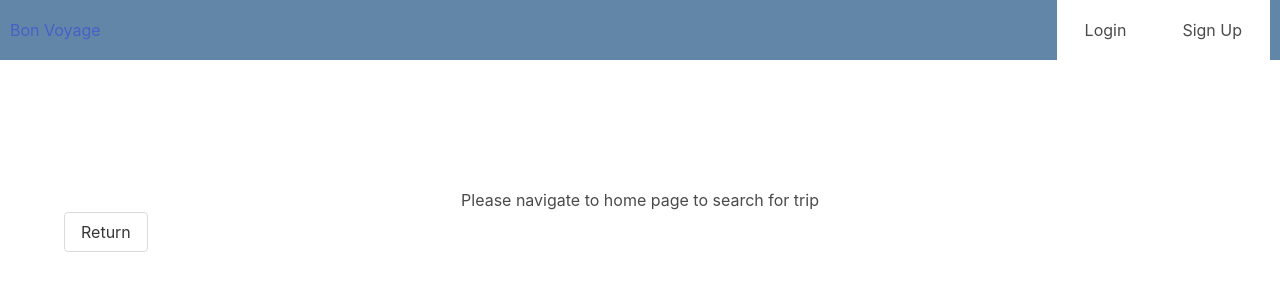
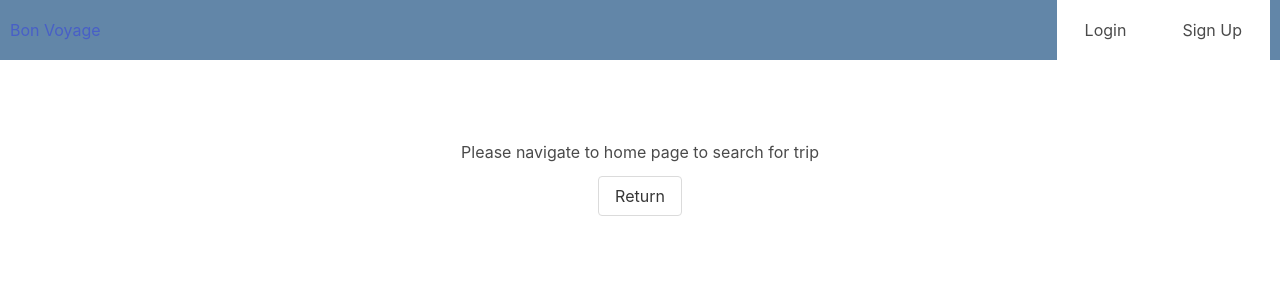
Before and after one commit to Capstone-Bi-Coastal-Visualizers/data-visualization, a React app: page /search-result in a window 1280 px wide. Shown: the top 300 px of the page. Built offline with nearby package versions, Linux system fonts and the light colour scheme.

Commit message:
Chore: clean up CSS for SearchResults

```diff
--- a/client/components/SearchResult.js
+++ b/client/components/SearchResult.js
@@ -35,16 +35,14 @@ const SearchResult = () => {
       !tripTwoReturningFlight[1]
     ) {
       return (
-        <div className="navigate-home-container">
+        <div className="container navigate-home-container" >
         <h2>
-            There was an error in loading your search. Please search a different
-            trip or try again later
+          There was an error in loading your search. Please search a
+          different trip or try again later
         </h2>
-          <div className="control">
-            <Link to="/" className="button is-danger">
+          <Link to="/" className="button mt-3">
             Return
           </Link>
-          </div>
     </div>
       );
     }
@@ -119,8 +117,7 @@ const SearchResult = () => {
     };
 
     return (
-      <div className="container">
-        <div className="result-container">
+      <div className="container pt-6">
         <div className="trip-result-container">
           <div className="trip-1-result">
             <h2 className="title">Result 1</h2>
@@ -152,35 +149,21 @@ const SearchResult = () => {
                 : `Over budget by $${Math.abs(differenceTwo).toFixed(2)}`}
             </h3>
           </div>
-          </div>
+
         <div className="trip-analysis">
           <p className="title">Trip Analysis</p>
           <h2>
             Cheaper to travel to:{" "}
             {differenceOne > differenceTwo ? destinationOne : destinationTwo}
           </h2>
-            {/* <Link to="/confirmation-page" onClick={() => dispatch(setTrip(1))}>
-              {" "}
-              Select Trip One{" "}
-            </Link>
-            <Link to="/confirmation-page" onClick={() => dispatch(setTrip(2))}>
-              {" "}
-              Select Trip Two{" "}
-            </Link> */}
         </div>
         <div className="trips-bar-chart">
           <div className="trips-bar-chart-selector">
-              <Link
-                to="/confirmation-page"
-                onClick={() => dispatch(setTrip(1))}
-              >
-                <button className="button"> Select Trip One </button>
+            <Link to="/confirmation-page" className="button" onClick={() => dispatch(setTrip(1))}>
+              Select Trip One
             </Link>
-              <Link
-                to="/confirmation-page"
-                onClick={() => dispatch(setTrip(2))}
-              >
-                <button className="button"> Select Trip Two </button>
+            <Link to="/confirmation-page" className="button" onClick={() => dispatch(setTrip(2))}>
+              Select Trip Two
             </Link>
           </div>
           <Bar data={data} options={options} />
@@ -198,13 +181,13 @@ const SearchResult = () => {
       tripTwoHotelData["error"]
     ) {
       return (
-        <div className="navigate-home-container">
+        <div className="container navigate-home-container" >
             <h2>
-            There was an error in loading your search. Please search a different
-            trip or try again later
+              There was an error in loading your search. Please search a
+              different trip or try again later
             </h2>
-          <Link to="/">
-            <button className="button">Return</button>
+              <Link to="/" className="button mt-3">
+                Return
               </Link>
         </div>
       );
@@ -214,21 +197,17 @@ const SearchResult = () => {
     tripOneStayDuration === undefined
   ) {
     return (
-      <div className="container">
-        <div className="navigate-home-error">
+      <div className="container navigate-home-container" >
           <h2>Please navigate to home page to search for trip</h2>
-        </div>
-          <Link to="/">
-            <button className="button">Return</button>
+          <Link to="/" className="button mt-3">
+            Return
           </Link>
       </div>
     );
   } else {
     return (
-      <div className="container">
-        <div className="navigate-home-error">
+      <div className="container navigate-home-container" >
           <h2>Please wait loading data...</h2>
-        </div>
       </div>
     );
   }
--- a/public/style.css
+++ b/public/style.css
@@ -96,12 +96,7 @@ input[type="date"]::-webkit-calendar-picker-indicator {
 }
 
 .container {
-  padding-top: 8em;
-}
-
-.navigate-home-container {
-  padding-top: 8em;
-  text-align: center;
+  padding-top: 5em;
 }
 
 .loading-data-container {
@@ -114,22 +109,20 @@ input[type="date"]::-webkit-calendar-picker-indicator {
   flex-direction: column;
   justify-content: center;
   text-align: center;
-  background-color: pink;
 }
 
 .trip-result-container {
   display: flex;
   flex-direction: row;
   justify-content: space-around;
-  background-color: greenyellow;
-  padding: 2em;
+  /* padding: 2em; */
 }
 
 .trip-analysis {
   display: flex;
   flex-direction: column;
   justify-content: space-around;
-  background-color: orange;
+  text-align: center;
   padding: 2em;
 }
 
@@ -137,7 +130,6 @@ input[type="date"]::-webkit-calendar-picker-indicator {
   display: flex;
   flex-direction: column;
   justify-content: space-around;
-  background-color: lightblue;
   padding: 2em;
 }
 
@@ -145,13 +137,14 @@ input[type="date"]::-webkit-calendar-picker-indicator {
   display: flex;
   flex-direction: row;
   justify-content: space-around;
-  background-color: violet;
   width: 100%;
   padding: 2em;
 }
 
-.navigate-home-error {
+.navigate-home-container {
+  text-align: center;
   display: flex;
   justify-content: center;
-  text-align: center;
+  align-items: center;
+  flex-direction: column;
 }
```
Lines whose indentation alone changed are shown as unchanged.
